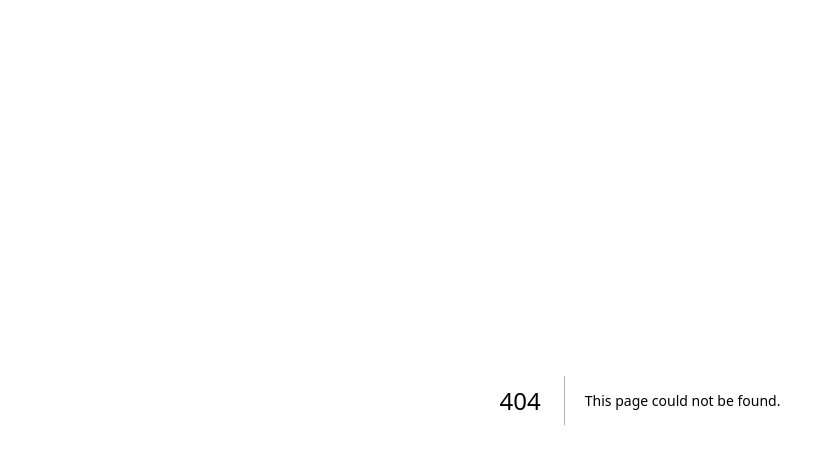
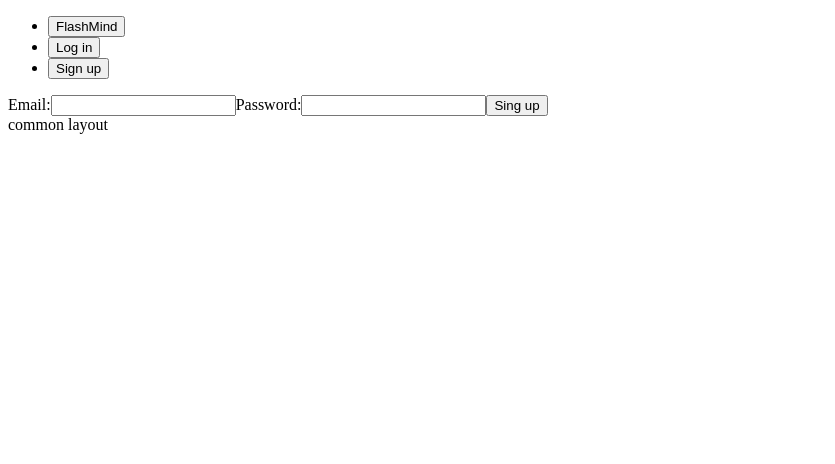
Before and after one commit to seoyeon22/FlashMind, a Next.js app: page /auth/signup in a window 1280 px wide. Before the commit this address had no page. Shown: the top 464 px of the page, without its empty margins (0-835 px from the left). Built offline with nearby package versions, Linux system fonts and the light colour scheme; no server answers.

Commit message:
FEAT: 로그인 및 회원가입 기능 (#1)

```diff
--- /dev/null
+++ b/src/app/auth/layout.tsx
@@ -0,0 +1,13 @@
+// 로그인 & 회원가입 공통 레이아웃
+export default function Layout({
+    children,
+  }: {
+    children: React.ReactNode
+  }) {
+    return (
+      <div>
+          {children}
+          common layout
+      </div>
+    );
+  }
--- /dev/null
+++ b/src/app/auth/signup/page.tsx
@@ -0,0 +1,15 @@
+import { handleSignup } from "@/services/authService"
+
+export default function SignUp(){
+    return (
+        <div>
+            <form>
+                <label htmlFor="email">Email:</label>
+                <input id="email" name="email" type="email" required />
+                <label htmlFor="password">Password:</label>
+                <input id="password" name="password" type="password" required />
+                <button formAction={handleSignup}>Sing up</button>
+            </form>
+        </div>
+    )
+}
--- a/src/app/layout.tsx
+++ b/src/app/layout.tsx
@@ -1,3 +1,4 @@
+import Navigation from "@/components/navigation";
 import { Metadata } from "next";
 
 export const metadata: Metadata = {
@@ -12,6 +13,7 @@ export default function RootLayout({
   return (
     <html lang='en'>
       <body>
+        <Navigation/>
         {children}
       </body>
     </html>
--- /dev/null
+++ b/src/components/navigation.tsx
@@ -0,0 +1,47 @@
+"use client";
+import { useAuthStore } from "@/stores/authStore";
+import { useEffect, useState } from "react";
+import { useRouter } from "next/navigation";
+
+export default function Navigation(){
+  const { isLoggedIn, logout } = useAuthStore()
+  const router = useRouter();
+  const [isMounted, setIsMounted] = useState(false);
+
+
+  useEffect(() => {
+    setIsMounted(true);
+  }, []);
+
+  useEffect(() => {
+    if (isMounted) {
+      console.log("logged in :", isLoggedIn);
+    }
+  }, [isMounted, isLoggedIn]);
+
+  if (!isMounted) return null;
+
+  return (
+    <nav>
+      <ul>
+        <li>
+          <button onClick={() => router.push(isLoggedIn ? "/dashboard" : "/")}>
+            FlashMind
+          </button>
+        </li>
+        <li>
+          {isLoggedIn ? (
+            <button onClick={() => {logout(); router.push("/");}}>Log out</button>
+          ) : (
+            <button onClick={() => router.push("/auth/login")}>Log in</button>
+          )}
+        </li>
+        {!isLoggedIn && (
+          <li>
+            <button onClick={() => router.push("/auth/signup")}>Sign up</button>
+          </li>
+        )}
+      </ul>
+    </nav>
+  );
+}
--- /dev/null
+++ b/src/services/authService.ts
@@ -0,0 +1,37 @@
+'use client'
+
+import { supabase } from "@/utils/supabase/server"
+import { redirect } from "next/navigation";
+import { useAuthStore } from "@/stores/authStore";
+
+export const handleLogin = async (formData: FormData) => {
+    const { data, error } = await supabase.auth.signInWithPassword({
+        email: formData.get('email') as string,
+        password: formData.get('password') as string,
+    });
+
+    if (error) {
+        console.log(error)
+        redirect('/auth/login')
+    }
+
+    useAuthStore.getState().login();
+
+    redirect('/dashboard')
+}
+
+export const handleSignup = async (formData: FormData) => {
+    const data = {
+      email: formData.get('email') as string,
+      password: formData.get('password') as string,
+    }
+
+    const { error } = await supabase.auth.signUp(data)
+
+    if (error) {
+      redirect('/auth/signup')
+    }
+
+    useAuthStore.getState().login();
+    redirect('/dashboard')
+  }
--- /dev/null
+++ b/src/stores/authStore.ts
@@ -0,0 +1,21 @@
+import { create } from "zustand";
+import { persist } from "zustand/middleware";
+
+export interface AuthState {
+    isLoggedIn: boolean
+    login: () => void
+    logout: () => void
+}
+
+export const useAuthStore = create<AuthState>()(
+    persist(
+        (set) => ({
+            isLoggedIn: false,
+            login: () => set({ isLoggedIn: true }),
+            logout: () => set({ isLoggedIn: false })
+        }),
+        {
+            name: 'auth-storage'
+        }
+    )
+)
--- /dev/null
+++ b/src/utils/supabase/server.ts
@@ -0,0 +1,6 @@
+import { createClient } from "@supabase/supabase-js";
+
+const supabaseUrl = process.env.NEXT_PUBLIC_SUPABASE_URL!;
+const supabaseAnonKey = process.env.NEXT_PUBLIC_SUPABASE_ANON_KEY!;
+
+export const supabase = createClient(supabaseUrl, supabaseAnonKey);
```
Also changed, not shown: src/app/auth/login/page.tsx (added, +16 -0 lines), src/app/dashboard/page.tsx (added, +7 -0 lines).
